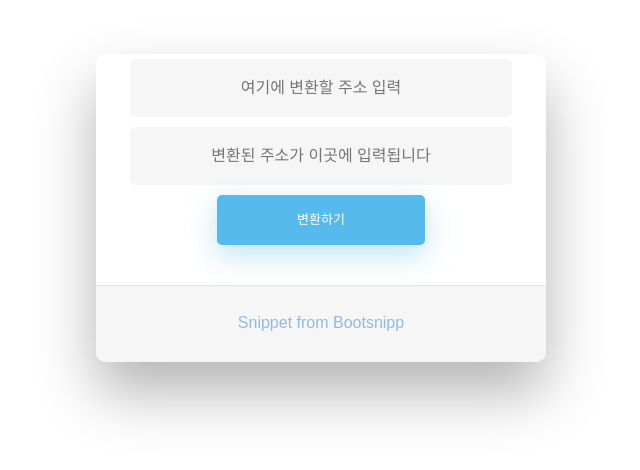
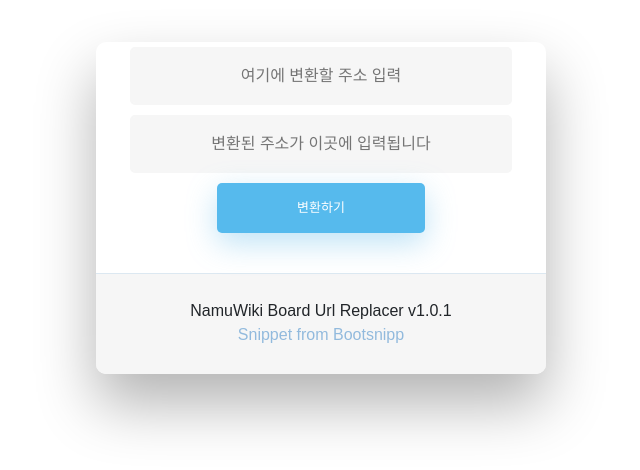
Before and after one commit to Lastorder-DC/namuboard-replacer, a plain HTML site: page index.html in a window 1280 px wide. Shown: the part 192-662 px from the top of the page, without its empty margins (319-959 px from the left). Drawn offline with nearby package versions, Linux system fonts and the light colour scheme.

Commit message:
Update index.html

```diff
--- a/index.html
+++ b/index.html
@@ -6,7 +6,7 @@
         <link href="./layout.css" rel="stylesheet">
         <script src="https://code.jquery.com/jquery-3.5.1.slim.min.js" integrity="sha384-DfXdz2htPH0lsSSs5nCTpuj/zy4C+OGpamoFVy38MVBnE+IbbVYUew+OrCXaRkfj" crossorigin="anonymous"></script>
         <script src="https://cdn.jsdelivr.net/npm/bootstrap@4.6.0/dist/js/bootstrap.bundle.min.js" integrity="sha384-Piv4xVNRyMGpqkS2by6br4gNJ7DXjqk09RmUpJ8jgGtD7zP9yug3goQfGII0yAns" crossorigin="anonymous"></script>
-        <title>Namuwiki Board Link Replacer</title>
+        <title>Namuwiki Board Url Replacer</title>
         <script>
             function copyToClipboard(element) {
                 element.select();
@@ -54,7 +54,7 @@
                 </form>
                 <!-- Remind Passowrd -->
                 <div id="formFooter">
-                    <a class="underlineHover" href="https://bootsnipp.com/snippets/dldxB">Snippet from Bootsnipp</a>
+                    NamuWiki Board Url Replacer v1.0.1<br /><a class="underlineHover" href="https://bootsnipp.com/snippets/dldxB">Snippet from Bootsnipp</a>
                 </div>
             </div>
         </div>
```
